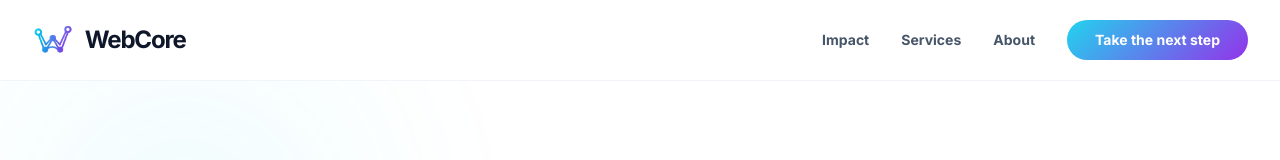
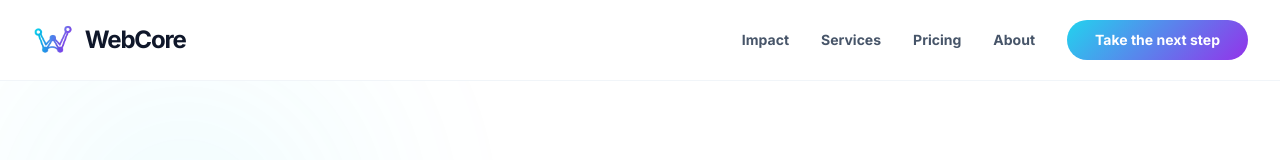
Before and after one commit to WebCore-host/webcore-site, a React (Vite) app: page / in a window 1280 px wide. Shown: the top 160 px of the page. Built offline with nearby package versions, Linux system fonts and the light colour scheme.

Commit message:
Update Navbar.tsx

```diff
--- a/components/Navbar.tsx
+++ b/components/Navbar.tsx
@@ -1,3 +1,4 @@
+
 import React, { useState, useEffect } from 'react';
 import Logo from './Logo';
 import { Menu, X } from 'lucide-react';
@@ -46,6 +47,7 @@ const Navbar: React.FC = () => {
             <div className="hidden md:flex items-center gap-8">
               <a href="#stats" className="text-slate-600 hover:text-slate-900 font-bold text-sm transition-colors">Impact</a>
               <a href="#services" className="text-slate-600 hover:text-slate-900 font-bold text-sm transition-colors">Services</a>
+              <a href="#pricing" className="text-slate-600 hover:text-slate-900 font-bold text-sm transition-colors">Pricing</a>
               <a href="#about" className="text-slate-600 hover:text-slate-900 font-bold text-sm transition-colors">About</a>
               <a href="#contact" className="gradient-bg text-white px-7 py-2.5 rounded-full font-black text-sm hover:shadow-xl hover:shadow-cyan-200 transition-all">
                 Take the next step
@@ -81,8 +83,9 @@ const Navbar: React.FC = () => {
           <div className="px-6 pt-8 pb-8 flex flex-col gap-4">
             {[
               { label: 'Impact', href: '#stats', delay: 'delay-[100ms]' },
-              { label: 'Services', href: '#services', delay: 'delay-[200ms]' },
-              { label: 'About', href: '#about', delay: 'delay-[300ms]' },
+              { label: 'Services', href: '#services', delay: 'delay-[150ms]' },
+              { label: 'Pricing', href: '#pricing', delay: 'delay-[200ms]' },
+              { label: 'About', href: '#about', delay: 'delay-[250ms]' },
             ].map((item) => (
               <a
                 key={item.label}
@@ -97,7 +100,7 @@ const Navbar: React.FC = () => {
             ))}
             <div className={`mt-4 transition-all duration-500 transform ${
               isOpen ? 'translate-y-0 opacity-100' : 'translate-y-10 opacity-0'
-            } delay-[400ms]`}>
+            } delay-[300ms]`}>
               <a
                 href="#contact"
                 onClick={closeMenu}
@@ -105,11 +108,6 @@ const Navbar: React.FC = () => {
               >
                 Take the next step
               </a>
-            </div>
-
-            {/* Decorative element inside menu */}
-            <div className={`mt-4 pt-4 border-t border-slate-50 flex justify-center transition-all duration-700 ${isOpen ? 'opacity-100' : 'opacity-0'} delay-[500ms]`}>
-              <div className="text-[10px] font-black uppercase tracking-[0.2em] text-slate-400">WebCore Digital</div>
             </div>
           </div>
         </div>
```
